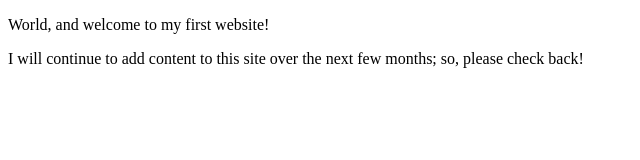
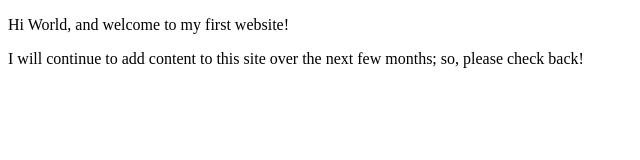
Before and after one commit to mayrapalacios/mayrapalacios.github.io, a plain HTML site: page index.html in a window 1280 px wide. Shown: the full height of the page, 0-640 px from the left. Drawn offline with Linux system fonts and the light colour scheme.

Commit message:
Update 4
Added hi

```diff
--- a/index.html
+++ b/index.html
@@ -9,7 +9,7 @@
         ><title>CE Truffaut | Web Developer</title>
     </head>
     <body>
-       <p>World, and welcome to my first website!</p>
+       <p>Hi World, and welcome to my first website!</p>
        <p>I will continue to add content to this site over the next few months; so, please check back!</p>
     </body>
 </html>
```
